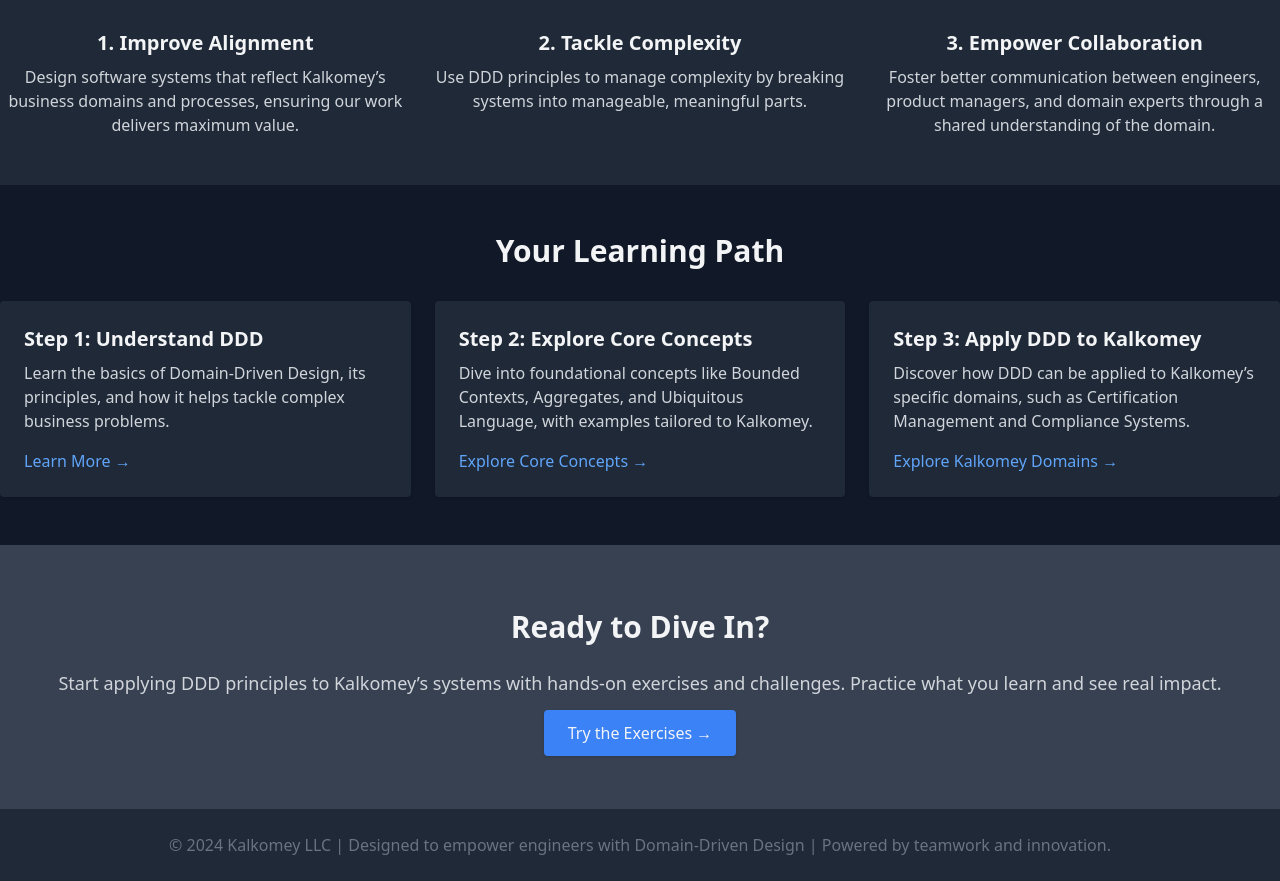
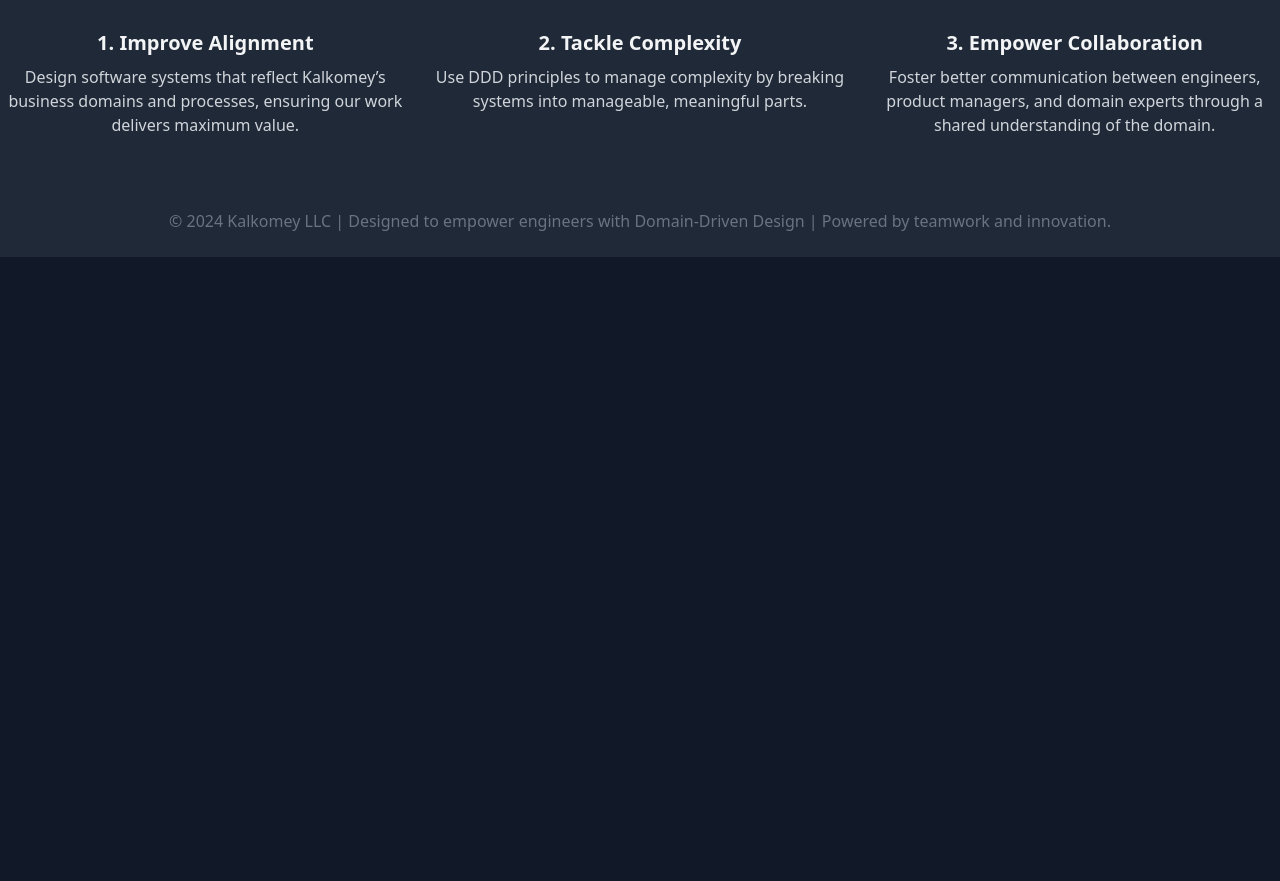
Before and after one commit to tommy2118/ddd, a plain HTML site: page index.html in a window 1280 px wide. Shown: the part 523-1404 px from the top of the page. After the commit the page ends 800 px from the top, so only its background shows below. Drawn offline with nearby package versions, Linux system fonts and the light colour scheme.

Commit message:
Tweak index.html

```diff
--- a/index.html
+++ b/index.html
@@ -65,52 +65,6 @@
       </div>
     </section>
 
-    <!-- Learning Path Section -->
-    <section class="bg-gray-900 py-12">
-      <div class="container mx-auto">
-        <h3 class="text-3xl font-bold text-center mb-8">Your Learning Path</h3>
-        <div class="grid grid-cols-1 md:grid-cols-3 gap-6">
-          <!-- Step 1 -->
-          <div class="bg-gray-800 p-6 rounded shadow">
-            <h4 class="text-xl font-bold mb-2">Step 1: Understand DDD</h4>
-            <p class="text-gray-300 mb-4">
-              Learn the basics of Domain-Driven Design, its principles, and how it helps tackle complex business problems.
-            </p>
-            <a href="what-is-ddd.html" class="text-blue-400 hover:underline">Learn More →</a>
-          </div>
-          <!-- Step 2 -->
-          <div class="bg-gray-800 p-6 rounded shadow">
-            <h4 class="text-xl font-bold mb-2">Step 2: Explore Core Concepts</h4>
-            <p class="text-gray-300 mb-4">
-              Dive into foundational concepts like Bounded Contexts, Aggregates, and Ubiquitous Language, with examples tailored to Kalkomey.
-            </p>
-            <a href="concepts.html" class="text-blue-400 hover:underline">Explore Core Concepts →</a>
-          </div>
-          <!-- Step 3 -->
-          <div class="bg-gray-800 p-6 rounded shadow">
-            <h4 class="text-xl font-bold mb-2">Step 3: Apply DDD to Kalkomey</h4>
-            <p class="text-gray-300 mb-4">
-              Discover how DDD can be applied to Kalkomey’s specific domains, such as Certification Management and Compliance Systems.
-            </p>
-            <a href="domains.html" class="text-blue-400 hover:underline">Explore Kalkomey Domains →</a>
-          </div>
-        </div>
-      </div>
-    </section>
-
-    <!-- Call to Action -->
-    <section class="bg-gray-700 py-16 text-center">
-      <div class="container mx-auto">
-        <h3 class="text-3xl font-bold mb-6">Ready to Dive In?</h3>
-        <p class="text-lg text-gray-300 mb-6">
-          Start applying DDD principles to Kalkomey’s systems with hands-on exercises and challenges. Practice what you learn and see real impact.
-        </p>
-        <a href="exercises.html" class="px-6 py-3 bg-blue-500 rounded shadow hover:bg-blue-600">
-          Try the Exercises →
-        </a>
-      </div>
-    </section>
-
     <!-- Footer -->
     <footer class="bg-gray-800 py-6 text-center">
       <p class="text-gray-500">
```
Also changed, not shown: aggregates.html (+1 -2 lines), bounded-contexts-defining.html (+1 -2 lines).
